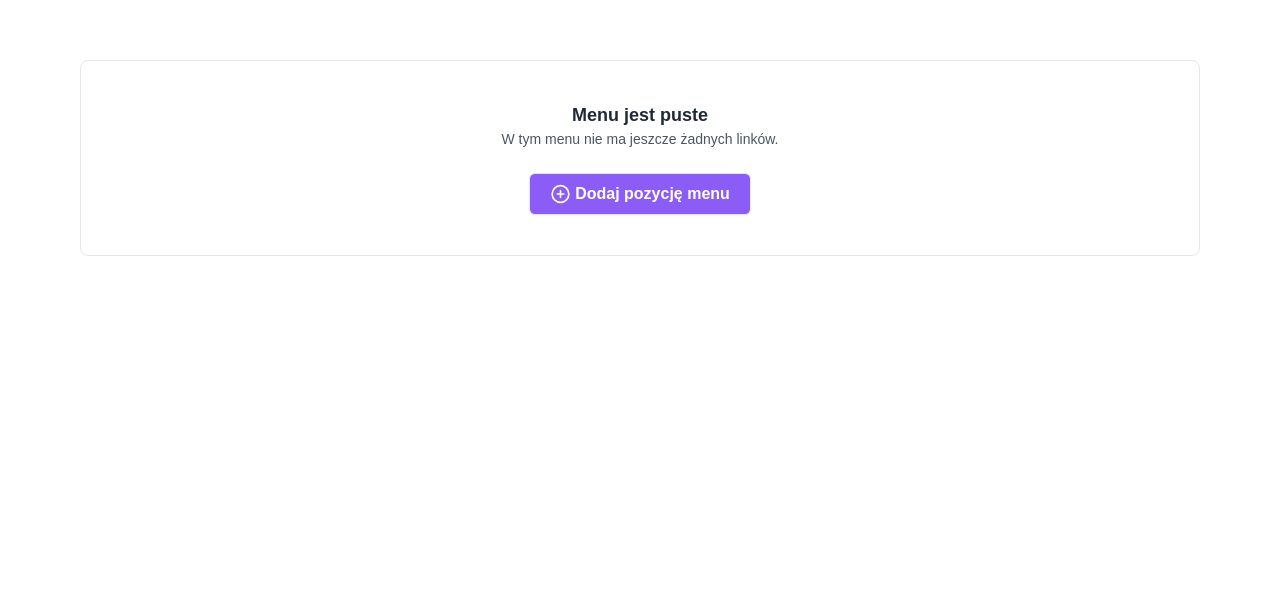
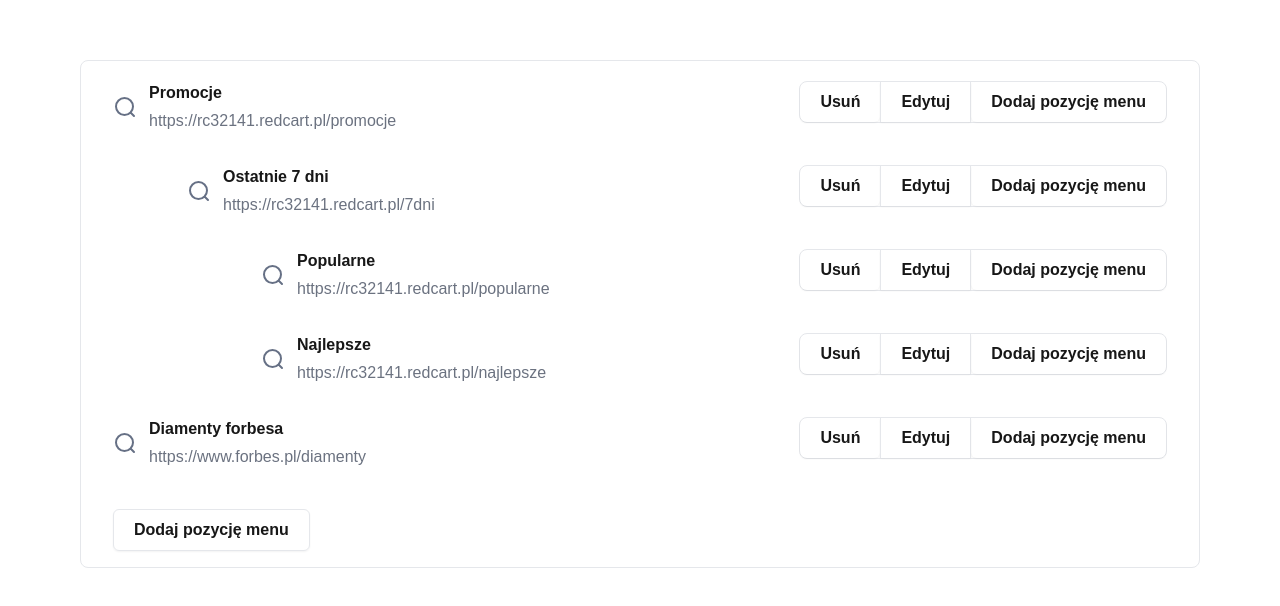
Before and after one commit to kamilszczepanik/nested-draggable-menu-assessment, a Next.js app: page / in a window 1280 px wide. Shown: the part 104-710 px from the top of the page. Built offline with nearby package versions, Linux system fonts and the light colour scheme.

Commit message:
style: menu items style

```diff
--- a/src/components/MenuItems.tsx
+++ b/src/components/MenuItems.tsx
@@ -1,5 +1,8 @@
 import React from 'react'
 import EmptyMenu from './EmptyMenu'
+import Image from 'next/image'
+import searchIcon from '../icons/search-lg.svg'
+import { Button } from './Button'
 
 export interface IMenuFormFields {
     id: string
@@ -13,25 +16,52 @@ interface MenuItemsProps {
     setShowAddMenuItemForm: React.Dispatch<React.SetStateAction<boolean>>
 }
 
-const MenuItem = ({ menuItems }: { menuItems: IMenuFormFields[] }) => {
+interface MenuItemProps {
+    menuItems: IMenuFormFields[]
+    className?: string
+}
+
+const MenuItem = ({ menuItems, className }: MenuItemProps) => {
     return (
-        <>
-            {menuItems.map((el) => {
+        <div className={`${className}`}>
+            {menuItems.map((item) => {
                 return (
-                    <div key={el.name}>
-                        {el.name}
-                        {el.subLinks ? (
+                    <div key={item.name}>
+                        <div className="flex justify-between py-4">
+                            <div className="flex items-center gap-3">
+                                <Image
+                                    className="h-6 w-6"
+                                    src={searchIcon}
+                                    alt="search icon"
+                                />
+                                <div className="flex flex-col gap-1">
+                                    <h5 className="font-bold">{item.name}</h5>
+                                    <p className="text-gray-500">{item.url}</p>
+                                </div>
+                            </div>
+                            <div className="w-fil h-fit rounded-lg border">
+                                <Button className="border-none">Usuń</Button>
+                                <Button className="rounded-l-none rounded-r-none border-b-0 border-t-0">
+                                    Edytuj
+                                </Button>
+                                <Button className="border-none">
+                                    Dodaj pozycję menu
+                                </Button>
+                            </div>
+                        </div>
+                        {item.subLinks ? (
                             <div style={{ marginLeft: '10px' }}>
                                 <MenuItem
-                                    key={el.name}
-                                    menuItems={el.subLinks}
+                                    key={item.name}
+                                    menuItems={item.subLinks}
+                                    className="pl-16"
                                 />
                             </div>
                         ) : null}
                     </div>
                 )
             })}
-        </>
+        </div>
     )
 }
 
@@ -41,12 +71,18 @@ export const MenuItems = ({
 }: MenuItemsProps) => {
     console.log(menuItems)
     return (
-        <>
+        <div className="flex w-full flex-col gap-6 rounded-lg border px-8 pb-4 pt-1">
             {menuItems.length > 0 ? (
                 <MenuItem menuItems={menuItems} />
             ) : (
                 <EmptyMenu setShowAddMenuItemForm={setShowAddMenuItemForm} />
             )}
-        </>
+            <Button
+                className="w-fit"
+                onClick={() => setShowAddMenuItemForm(true)}
+            >
+                Dodaj pozycję menu
+            </Button>
+        </div>
     )
 }
--- a/src/pages/index.tsx
+++ b/src/pages/index.tsx
@@ -1,10 +1,41 @@
 import AddMenuItemForm from '@/components/AddMenuItemForm'
 import { IMenuFormFields, MenuItems } from '@/components/MenuItems'
 import { useState } from 'react'
+import { v4 as uuidv4 } from 'uuid'
 
 export default function Home() {
     const [showAddMenuItemForm, setShowAddMenuItemForm] = useState(false)
-    const [menuItems, setMenuItems] = useState<IMenuFormFields[]>([])
+    const [menuItems, setMenuItems] = useState<IMenuFormFields[]>([
+        {
+            id: uuidv4(),
+            name: 'Promocje',
+            url: 'https://rc32141.redcart.pl/promocje',
+            subLinks: [
+                {
+                    id: uuidv4(),
+                    name: 'Ostatnie 7 dni',
+                    url: 'https://rc32141.redcart.pl/7dni',
+                    subLinks: [
+                        {
+                            id: uuidv4(),
+                            name: 'Popularne',
+                            url: 'https://rc32141.redcart.pl/popularne',
+                        },
+                        {
+                            id: uuidv4(),
+                            name: 'Najlepsze',
+                            url: 'https://rc32141.redcart.pl/najlepsze',
+                        },
+                    ],
+                },
+            ],
+        },
+        {
+            id: uuidv4(),
+            name: 'Diamenty forbesa',
+            url: 'https://www.forbes.pl/diamenty',
+        },
+    ])
 
     const addMenuItem = (
         newItem: IMenuFormFields,
```
